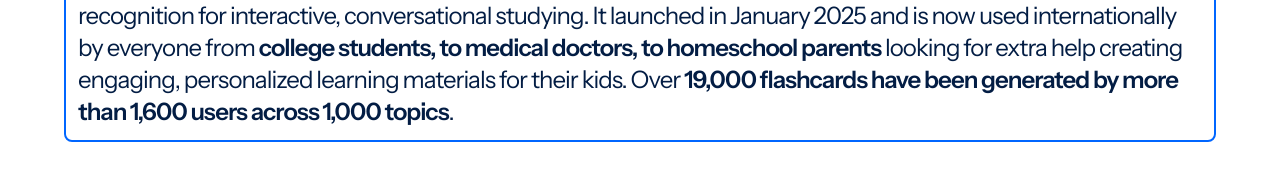
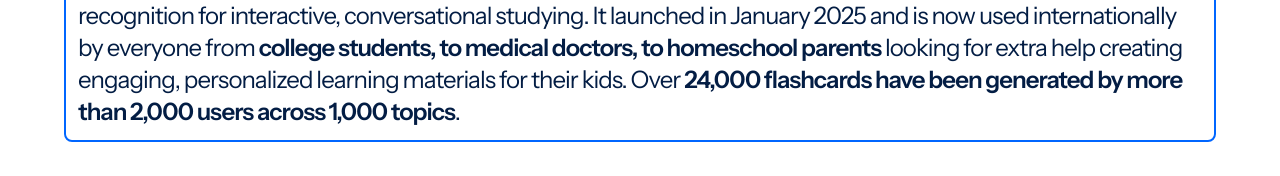
Before and after one commit to colinlevine/portfolio2, a React (Vite) app: page / in a window 1280 px wide. Shown: the part 2954-3130 px from the top of the page. Built offline with nearby package versions, Linux system fonts and the light colour scheme.

Commit message:
Update Flashback numbers

```diff
--- a/src/App.tsx
+++ b/src/App.tsx
@@ -96,7 +96,7 @@ function App() {
             </div>
             <h4 className='font-serif text-4xl text-deep-blue'>Next.js, Azure, Vercel, Supabase (PostgreSQL), Anthropic, Stripe</h4>
             <p className='font-sans text-2xl text-deep-blue'>
-              Flashback is your <span className='font-semibold'>AI study partner that turns any course material into memory-boosting study sessions</span>, converting Notion pages, text inputs, PDFs, and YouTube videos into flashcards. It also generates <span className='font-semibold'>multiple-choice quizzes</span> and <span className='font-semibold'>AI-evaluated free response questions</span> that can understand and grade non-exact answers, providing instant feedback to reinforce learning. The built-in chatbot features text-to-speech and speech recognition for interactive, conversational studying. It launched in January 2025 and is now used internationally by everyone from <span className='font-semibold'>college students, to medical doctors, to homeschool parents</span> looking for extra help creating engaging, personalized learning materials for their kids. Over <span className='font-semibold'>19,000 flashcards have been generated by more than 1,600 users across 1,000 topics</span>.
+              Flashback is your <span className='font-semibold'>AI study partner that turns any course material into memory-boosting study sessions</span>, converting Notion pages, text inputs, PDFs, and YouTube videos into flashcards. It also generates <span className='font-semibold'>multiple-choice quizzes</span> and <span className='font-semibold'>AI-evaluated free response questions</span> that can understand and grade non-exact answers, providing instant feedback to reinforce learning. The built-in chatbot features text-to-speech and speech recognition for interactive, conversational studying. It launched in January 2025 and is now used internationally by everyone from <span className='font-semibold'>college students, to medical doctors, to homeschool parents</span> looking for extra help creating engaging, personalized learning materials for their kids. Over <span className='font-semibold'>24,000 flashcards have been generated by more than 2,000 users across 1,000 topics</span>.
             </p>
             {/* Shown only on mobile */}
             <a href="https://flashbackstudy.com" className='sm:hidden px-4 py-2 font-serif text-xl rounded-lg bg-bright-blue text-white self-start'>Learn More</a>
```
